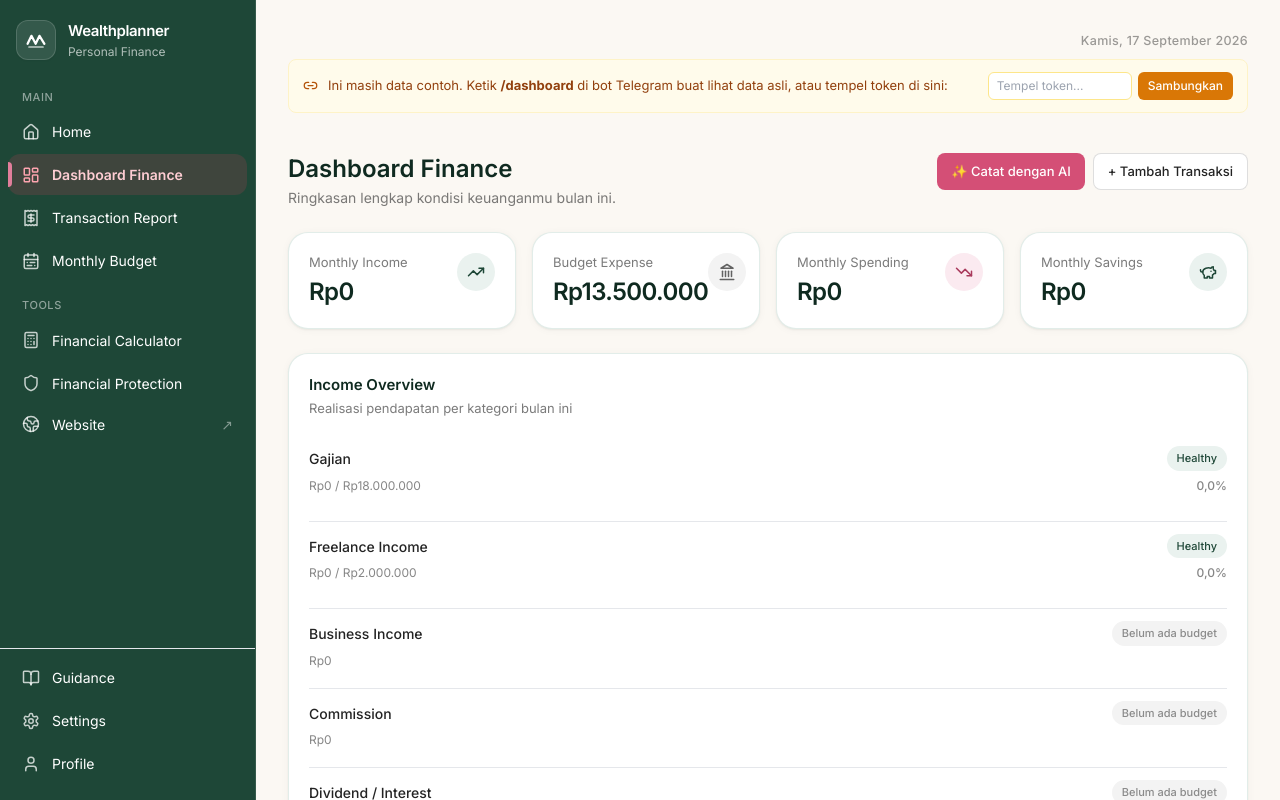
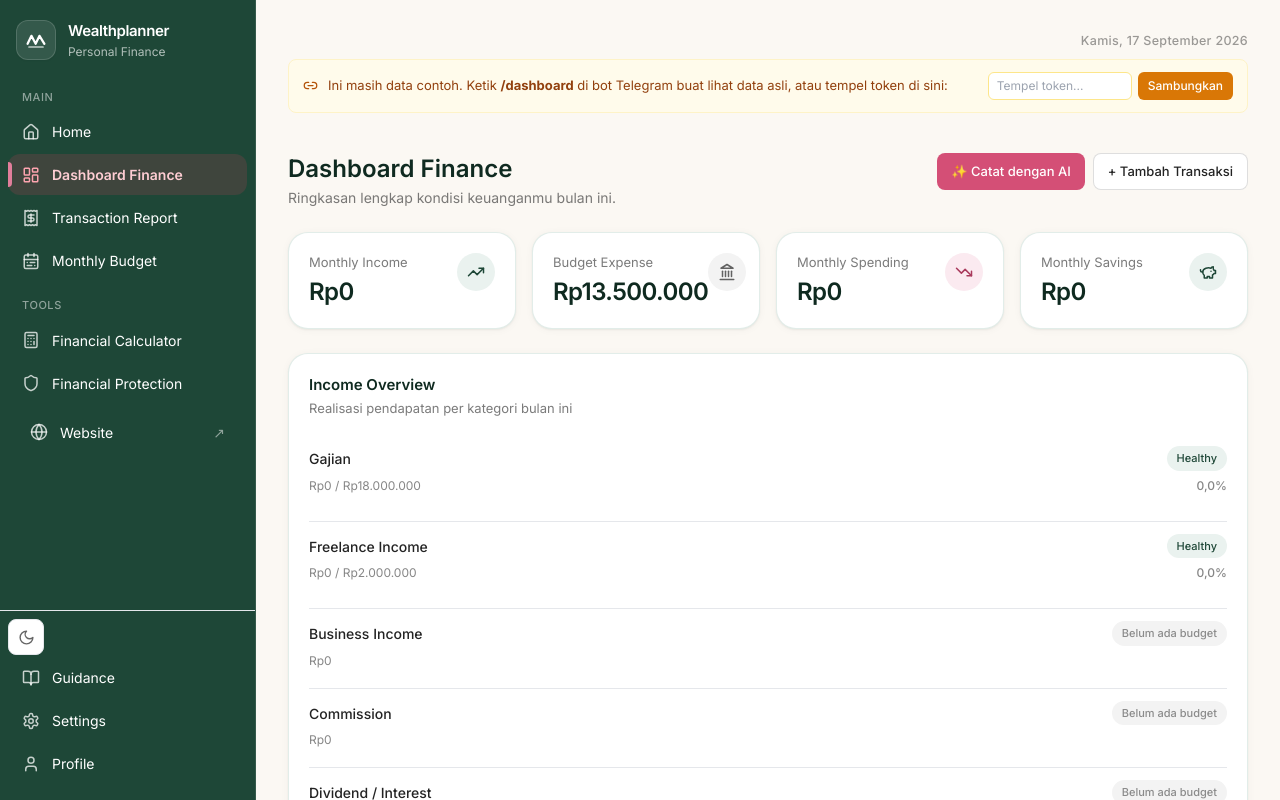
Before and after one commit to jasminework2023/personal-wealthplanner, a React (Vite) app: page /dashboard/finance in a window 1280 px wide. Shown: the top 800 px of the page. Built offline with nearby package versions, Linux system fonts and the light colour scheme; the HTML template or start-up script is replaced by a standard one.

Commit message:
Update Sidebar.tsx

```diff
--- a/src/components/Sidebar.tsx
+++ b/src/components/Sidebar.tsx
@@ -1,4 +1,5 @@
 import { NavLink } from "react-router-dom";
+import { ThemeToggle } from "./ThemeToggle";
 import {
   Home,
   LayoutDashboard,
@@ -10,7 +11,7 @@ import {
   User,
   BookOpen,
   X,
-  Globe2,
+  Globe,
 } from "lucide-react";
 
 const mainLinks = [
@@ -88,14 +89,15 @@ function SidebarContent({ onNavigate }: { onNavigate?: () => void }) {
         <nav className="flex flex-col gap-0.5">
           {toolLinks.map((l) => <NavItem key={l.to} {...l} onNavigate={onNavigate} />)}
         </nav>
-        <a href="https://www.wealthplanner.id" target="_blank" rel="noreferrer" className="group relative flex items-center gap-3 px-3.5 py-2.5 rounded-xl text-[14px] text-white hover:bg-white/10 hover:text-white transition-all">
-          <Globe2 size={18} strokeWidth={2} className="text-white/75 group-hover:text-rose-300" />
-          <span>Website</span>
-          <span className="ml-auto text-white/45" aria-hidden>↗</span>
+        <a href="https://www.wealthplanner.id" target="_blank" rel="noreferrer" className="group mx-2 mt-2 flex items-center gap-3 rounded-xl px-3.5 py-2.5 text-[14px] text-white hover:bg-white/10 hover:text-white transition-all">
+          <Globe size={18} strokeWidth={2} className="text-white/75 group-hover:text-rose-300" />
+          <span className="flex-1">Website</span>
+          <span aria-hidden className="text-white/50">↗</span>
         </a>
       </div>
 
       <div className="px-2 pb-4 pt-2 border-t border-white/12 flex flex-col gap-0.5">
+        <ThemeToggle />
         <NavItem to="/guidance" label="Guidance" icon={BookOpen} onNavigate={onNavigate} />
         <NavItem to="/settings" label="Settings" icon={Settings} onNavigate={onNavigate} />
         <NavItem to="/profile" label="Profile" icon={User} onNavigate={onNavigate} />
```
